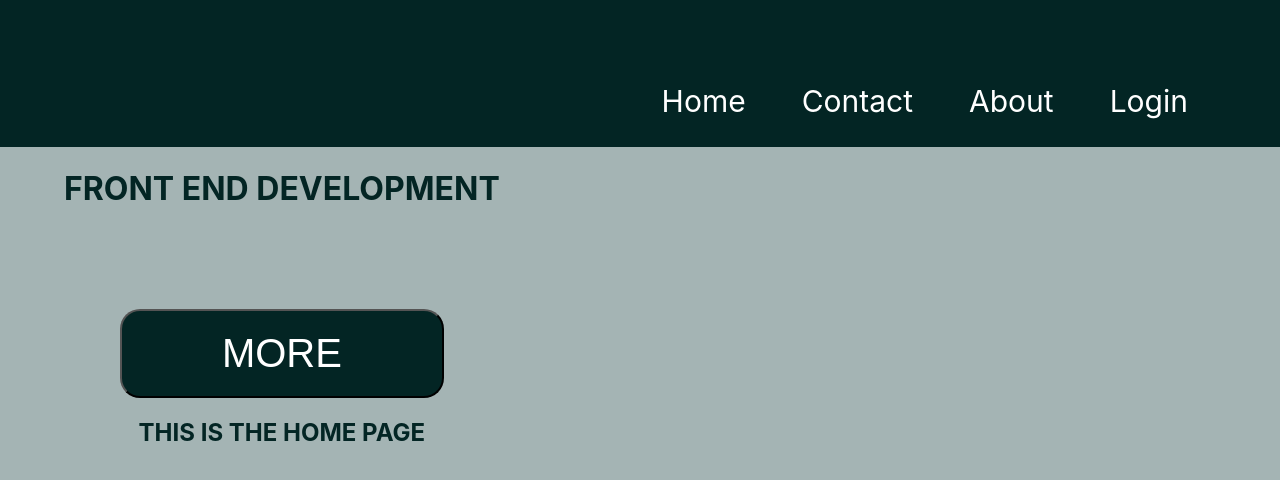
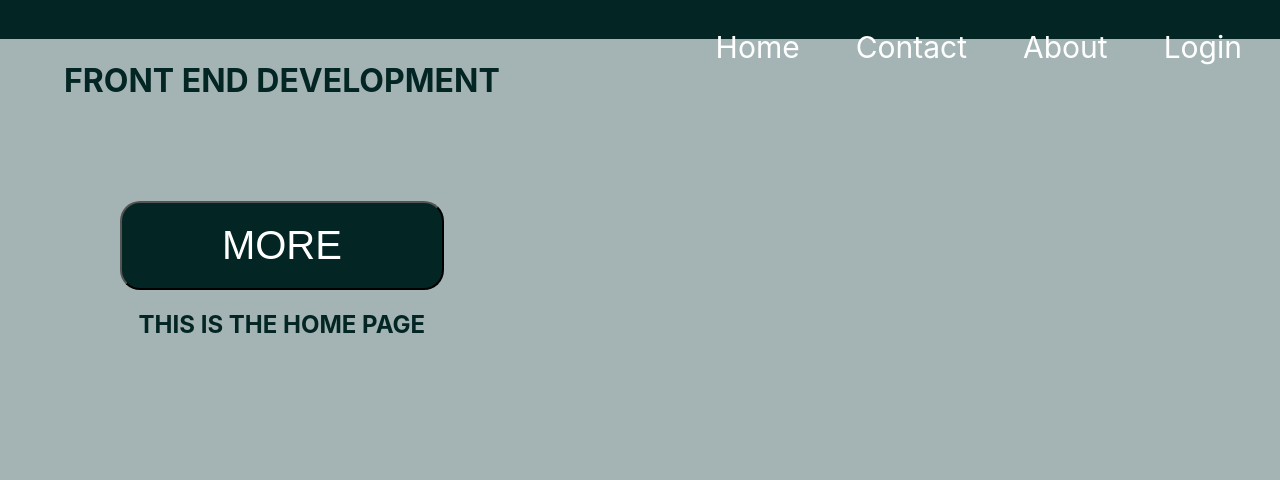
Before and after one commit to Palevu4real/mytest, a React (Create React App) app: page / in a window 1280 px wide. Shown: the top 480 px of the page. Built offline with nearby package versions, Linux system fonts and the light colour scheme.

Commit message:
Update index.css

```diff
--- a/src/index.css
+++ b/src/index.css
@@ -27,7 +27,7 @@ border-radius: 20px;
 nav{
 
   background-color:  rgb(3, 37, 36);
-  padding:5%;
+  padding:10px;
   font-size: larger;
 
 }
```
